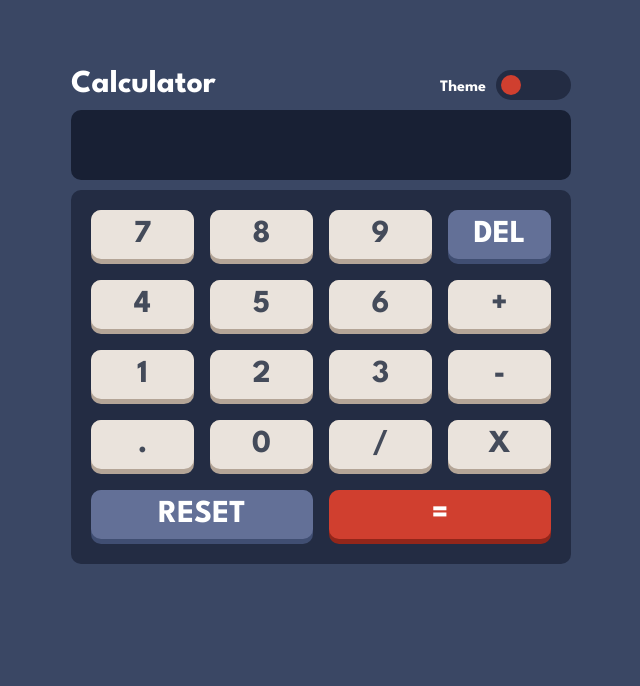
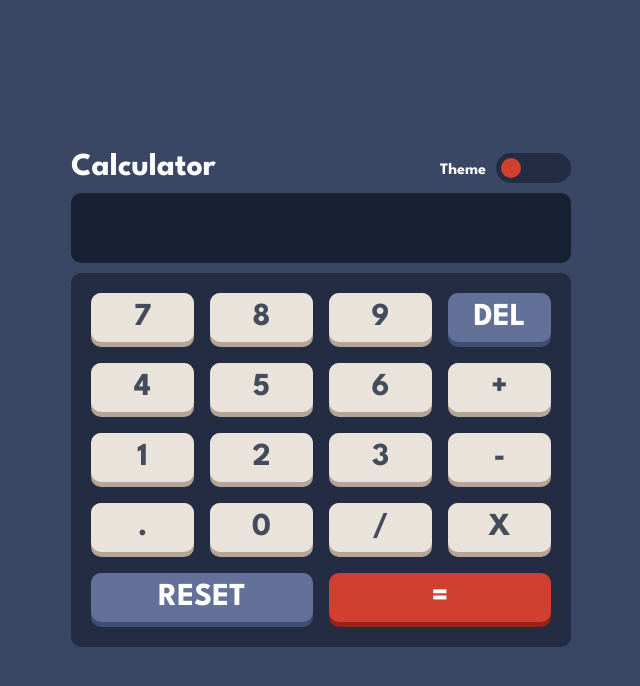
Before and after one commit to igknighton/calculator-app, a React (Create React App) app: page / in a window 1280 px wide. Shown: the top 686 px of the page, without its empty margins (319-959 px from the left). Built offline with nearby package versions, Linux system fonts and the light colour scheme.

Commit message:
centering application

```diff
--- a/src/styles/styles.js
+++ b/src/styles/styles.js
@@ -5,14 +5,19 @@ const GlobalStyle = createGlobalStyle`
   body {
     background-color: ${props => props.theme.backgroundMain};
     font-size: 32px;
+    margin: 0;
+    padding: 0;
+    display: flex;
+    align-items: center;
+    justify-content: center;
+    min-height: 100vh;
   }
 `
 
 const borderRadius = '10px';
 
 const Container = styled.div`
-  max-width: 500px;
-  margin: 70px auto;
+  min-width: 500px;
   display: flex;
   flex-direction: column;
 `
```
Also changed, not shown: 1 other file (tests, documents, lock files or other folders).
